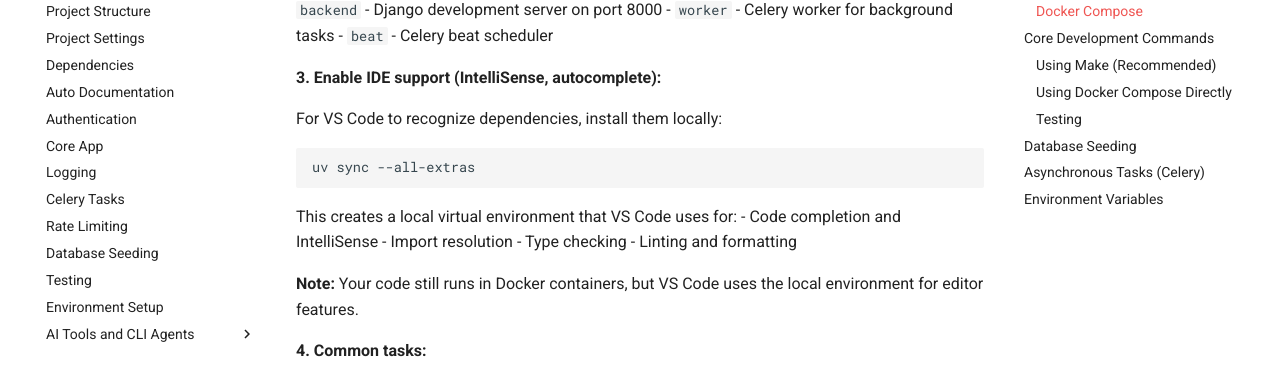
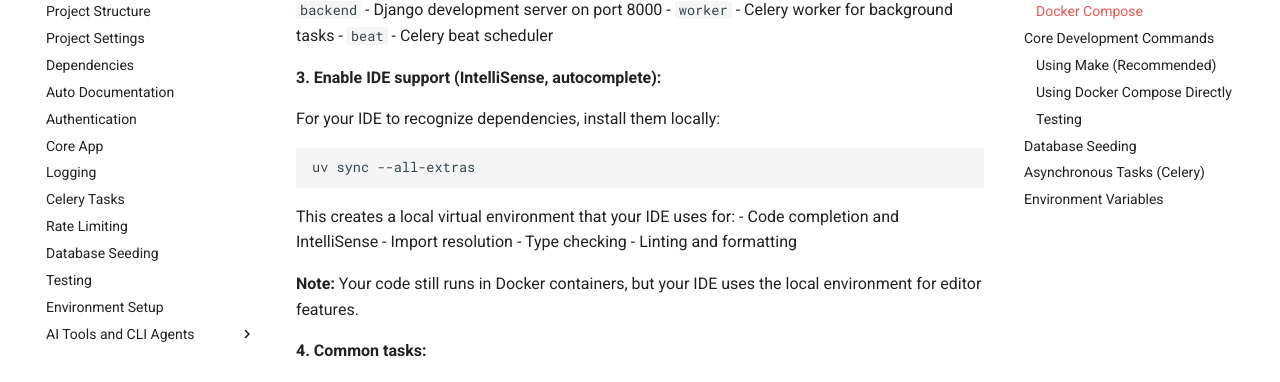
Before and after one commit to wilfredinni/django-starter-template, an MkDocs documentation site: the page built from docs/development.md, in a window 1280 px wide and 900 px high, scrolled down 638 px. Shown: the part 151-533 px from the top of the window. Built offline with MkDocs 1.6.1 and Material for MkDocs 9.7.7, drawn with Linux system fonts in a browser that asks for light colours; comment, search, counter and statistics services are not loaded.

Commit message:
fix: update documentation to improve clarity on IDE support and setup instructions

````diff
--- a/docs/development.md
+++ b/docs/development.md
@@ -34,19 +34,19 @@ This starts:
 
 **3. Enable IDE support (IntelliSense, autocomplete):**
 
-For VS Code to recognize dependencies, install them locally:
+For your IDE to recognize dependencies, install them locally:
 
 ```bash
 uv sync --all-extras
 ```
 
-This creates a local virtual environment that VS Code uses for:
+This creates a local virtual environment that your IDE uses for:
 - Code completion and IntelliSense
 - Import resolution
 - Type checking
 - Linting and formatting
 
-**Note:** Your code still runs in Docker containers, but VS Code uses the local environment for editor features.
+**Note:** Your code still runs in Docker containers, but your IDE uses the local environment for editor features.
 
 **4. Common tasks:**
 
````
Also changed, not shown: README.md (+6 -8 lines), docs/index.md (+1 -2 lines), docs/project_structure.md (+2 -2 lines).
